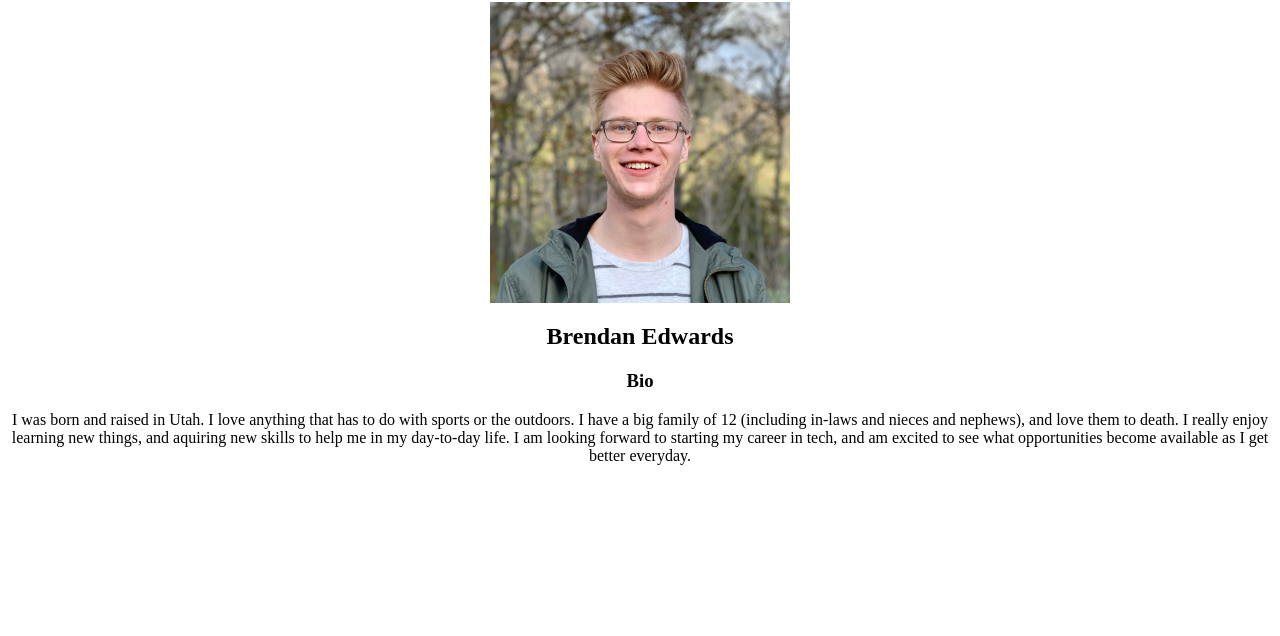
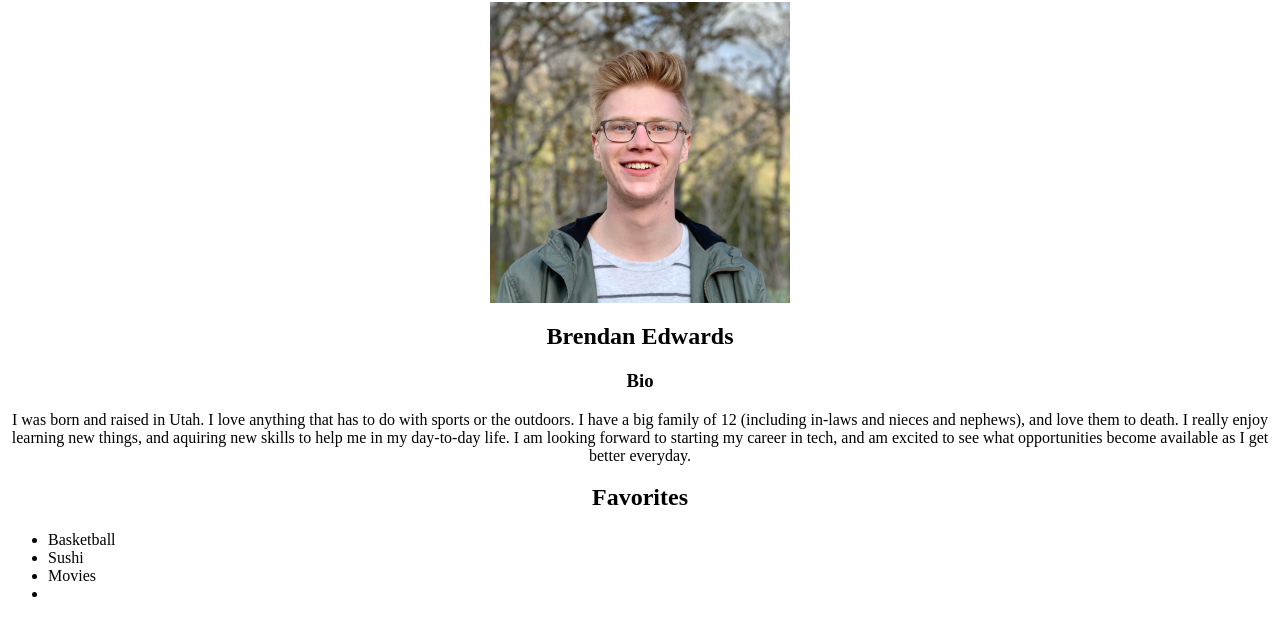
Before and after one commit to bedwards04/deployment-lab, a website: page index.html in a window 1280 px wide. Shown: the part 78-714 px from the top of the page. Drawn offline with Linux system fonts and the light colour scheme.

```diff
--- a/index.html
+++ b/index.html
@@ -13,5 +13,12 @@
     <h2>Brendan Edwards</h2>
     <h3>Bio</h3>
     <p>I was born and raised in Utah. I love anything that has to do with sports or the outdoors. I have a big family of 12 (including in-laws and nieces and nephews), and love them to death. I really enjoy learning new things, and aquiring new skills to help me in my day-to-day life. I am looking forward to starting my career in tech, and am excited to see what opportunities become available as I get better everyday. </p>
+    <h2 id="favorites">Favorites</h2>
+    <ul>
+        <li>Basketball</li>
+        <li>Sushi</li>
+        <li>Movies</li>
+        <li></li>
+    </ul>
 </body>
 </html>
--- a/server/index.js
+++ b/server/index.js
@@ -3,7 +3,9 @@
 
 const path = require('path');
 
-app.use(express.static(__dirname + '/public'));
+app.use(express.static(path.join(__dirname, '/public')));
+app.use("/index", express.static(path.join(__dirname, '/public/index.css')));
+app.use("/Brendan", express.static(path.join(__dirname, '/public/Brendan')))
 
 app.get('/', function(req, res) {
 
```
